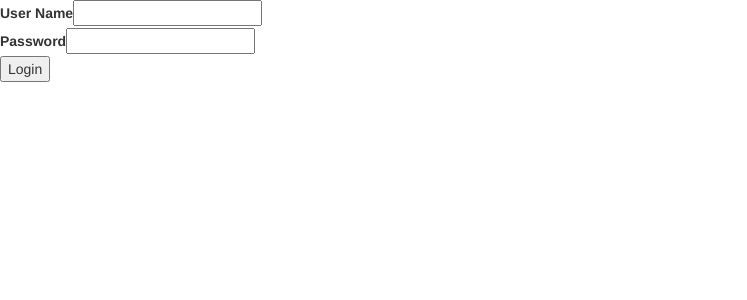
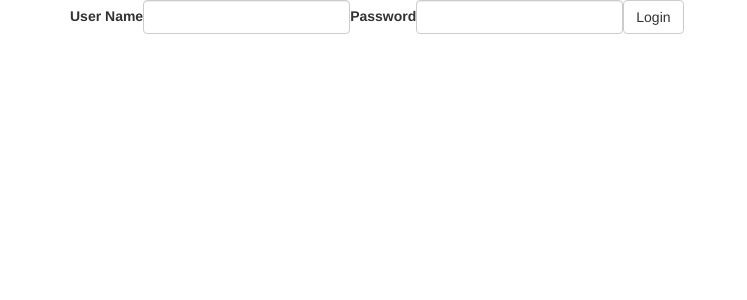
Before and after one commit to Shashiyadav187/mean-onlineExam, an Angular app: page /#/login in a window 1280 px wide. Shown: the top 300 px of the page, without its empty margins (0-747 px from the left). Built offline with nearby package versions, Linux system fonts and the light colour scheme.

Commit message:
bootstratped

```diff
--- a/src/app/login-form/login-form.component.html
+++ b/src/app/login-form/login-form.component.html
@@ -1,14 +1,15 @@
-<form (submit)="loginUser()" #logForm="ngForm">
-  <div>
-    <label>User Name</label>
-    <input type="text" [(ngModel)]="log.name" name="name" >
+<div class="container">
+<form class="form-inline" (submit)="loginUser()" #logForm="ngForm">
+  <div class="form-group">
+    <label >User Name</label>
+    <input class="form-control" type="text" [(ngModel)]="log.name" name="name" >
   </div>
-  <div>
+  <div class="form-group">
     <label>Password</label>
-    <input type="password" [(ngModel)]="log.password" name="password">
+    <input class="form-control" type="password" [(ngModel)]="log.password" name="password">
   </div>
-  <div>
-    <input type="submit" value="Login" [disabled]="!logForm.form.valid">
+  <div class="form-group">
+    <input class="btn btn-default" type="submit" value="Login" [disabled]="!logForm.form.valid">
   </div>
-
 </form>
+</div>
--- a/src/app/login-form/login-form.component.ts
+++ b/src/app/login-form/login-form.component.ts
@@ -29,6 +29,7 @@ export class LoginFormComponent implements OnInit {
     //     this.loginService.setUserLoggedIn();
     //     this.router.navigate(['ques']);
     //}
+
     this.loginService.setUserLoggedIn(log);
 
 
```
Also changed, not shown: 1 other file (tests, documents, lock files or other folders).
